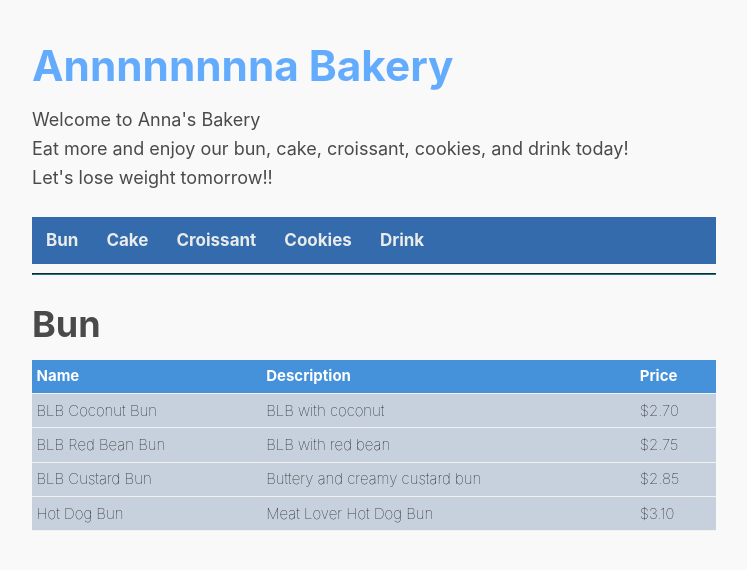
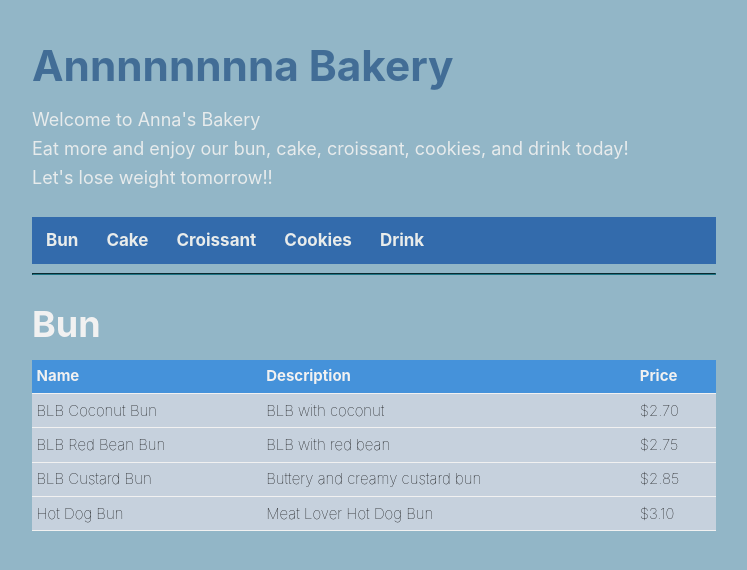
Before and after one commit to Chinganshih/WEB222, a website: page A4/assignment-4/src/index.html in a window 1280 px wide. Shown: the whole page, without its empty margins (266-1013 px from the left). Drawn offline with Linux system fonts and the light colour scheme.

Commit message:
change css

```diff
--- a/A4/assignment-4/src/css/sakura.css
+++ b/A4/assignment-4/src/css/sakura.css
@@ -17,8 +17,8 @@ body {
   line-height: 1.618;
   max-width: 38em;
   margin: auto;
-  color: #4a4a4a;
-  background-color: #f9f9f9;
+  color: #c1d2db;
+  background-color: #92b6c7;
   padding: 13px;
 }
 
@@ -84,11 +84,12 @@ h6 {
 
 h1 {
   font-size: 2.35em;
-  color: rgba(0, 119, 255, 0.603);
+  color: rgba(14, 62, 117, 0.603);
 }
 
 h2 {
   font-size: 2em;
+  color: #f1f1f1;
 }
 
 h3 {
@@ -110,6 +111,7 @@ h6 {
 p {
   margin-top: 0px;
   margin-bottom: 2.5rem;
+  color: #e7ebec;
 }
 
 small,
@@ -208,7 +210,7 @@ table {
   padding: 0.3em;
   border-bottom: 1px solid #f1f1f1;
   background-color: rgb(69, 146, 218);
-  color: rgb(255, 255, 255);
+  color: rgb(241, 241, 241);
   font-size: 15px;
   font-weight: bold;
 }
```
Also changed, not shown: 1 other file.
